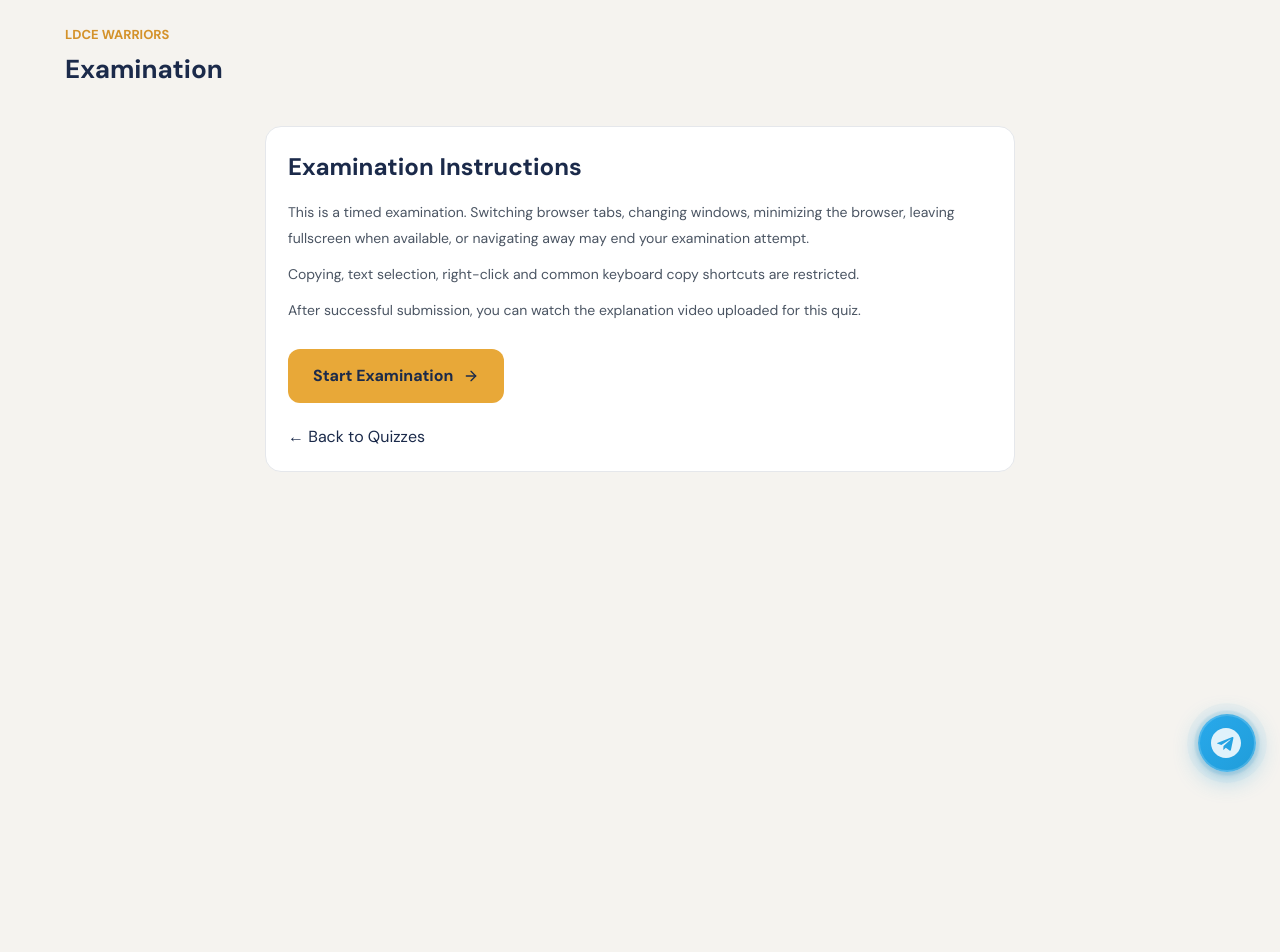
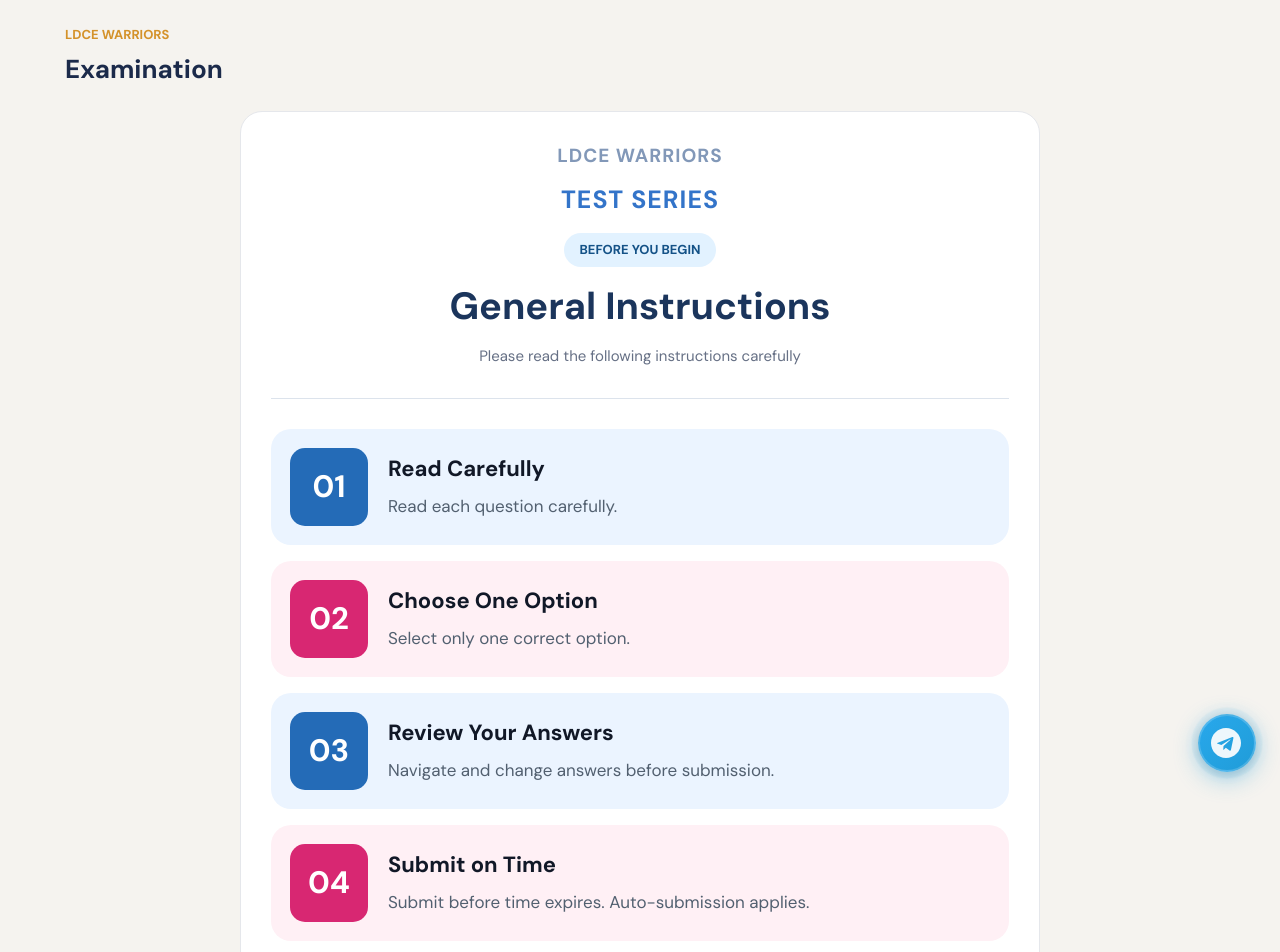
Before and after one commit to ramakalpasolutions-wq/ldcewarriors, a Next.js app: page /exam/1 in a window 1280 px wide. Shown: the top 952 px of the page. Before the commit the page ends 800 px from the top, so only its background shows below. Built offline with nearby package versions, Linux system fonts and the light colour scheme.

Commit message:
added quiz

```diff
--- a/src/app/exam/[id]/page.js
+++ b/src/app/exam/[id]/page.js
@@ -573,59 +573,131 @@ export default function ExamPage() {
 
         {/* BEFORE START */}
 
+
+{/* BEFORE START - GENERAL INSTRUCTIONS */}
+
 {status === 'ready' && (
-          <section
-            style={{
-              ...panel,
-              maxWidth: 750,
-              margin: '40px auto',
-            }}
+  <section className="ldce-instructions-page">
+
+    <div className="ldce-instructions-heading">
+      <span className="ldce-instructions-brand">
+        LDCE WARRIORS
+      </span>
+
+      <h3 className="ldce-instructions-series">
+        TEST SERIES
+      </h3>
+
+      <span className="ldce-instructions-label">
+        BEFORE YOU BEGIN
+      </span>
+
+      <h2>General Instructions</h2>
+
+      <p>
+        Please read the following instructions carefully
+      </p>
+    </div>
+
+    <div className="ldce-instructions-divider" />
+
+    <div className="ldce-instructions-list">
+      {[
+        {
+          number: '01',
+          title: 'Read Carefully',
+          description: 'Read each question carefully.',
+        },
+        {
+          number: '02',
+          title: 'Choose One Option',
+          description: 'Select only one correct option.',
+        },
+        {
+          number: '03',
+          title: 'Review Your Answers',
+          description:
+            'Navigate and change answers before submission.',
+        },
+        {
+          number: '04',
+          title: 'Submit on Time',
+          description:
+            'Submit before time expires. Auto-submission applies.',
+        },
+        {
+          number: '05',
+          title: 'Check Your Performance',
+          description:
+            'Review your results and explanations after submission.',
+        },
+      ].map((item, index) => (
+        <div
+          key={item.number}
+          className={`ldce-instruction-card ${
+            index % 2 === 0
+              ? 'ldce-instruction-blue'
+              : 'ldce-instruction-pink'
+          }`}
         >
-            <h2 className="ldce-instruction-title">
-              Examination Instructions
-            </h2>
-
-            <p className="ldce-instruction-text">
-              This is a timed examination.
-              Switching browser tabs, changing windows,
-              minimizing the browser, leaving fullscreen
-              when available, or navigating away may end
-              your examination attempt.
+          <div className="ldce-instruction-number">
+            {item.number}
+          </div>
+
+          <div className="ldce-instruction-content">
+            <h3>{item.title}</h3>
+            <p>{item.description}</p>
+          </div>
+        </div>
+      ))}
+    </div>
+
+    {/* EXAM SECURITY NOTICE */}
+
+    <div className="ldce-instruction-warning">
+      <FiAlertCircle size={22} />
+
+      <div>
+        <strong>Important Examination Rules</strong>
+
+        <p>
+          Switching tabs, minimizing the window,
+          leaving fullscreen mode or navigating away
+          may terminate your examination.
         </p>
-
-            <p className="ldce-instruction-text">
-              Copying, text selection, right-click and
-              common keyboard copy shortcuts are restricted.
-            </p>
-
-            <p className="ldce-instruction-text">
-              After successful submission, you can watch
-              the explanation video uploaded for this quiz.
-            </p>
+      </div>
+    </div>
 
     {message && (
-              <p className="ldce-exam-error">
-                <FiAlertCircle size={17} />
-                {message}
-              </p>
+      <div
+        className="ldce-instruction-error"
+        role="alert"
+      >
+        <FiAlertCircle size={18} />
+        <span>{message}</span>
+      </div>
     )}
+
+    {/* START EXAM BUTTON */}
 
     <button
       type="button"
-              className="ldce-start-button"
       onClick={startExam}
+      className="ldce-instructions-start"
     >
       Start Examination
-              <FiArrowRight />
+      <FiArrowRight size={22} />
     </button>
 
-            <p style={{ marginTop: 22 }}>
-              <Link href="/quiz">
+    <Link
+      href="/quiz"
+      className="ldce-instructions-back"
+    >
       ← Back to Quizzes
     </Link>
-            </p>
   </section>
 )}
+
 
         {/* LOADING */}
 
@@ -1338,6 +1410,267 @@ export default function ExamPage() {
             max-height: 220px;
           }
         }
+
+/* EXAM GENERAL INSTRUCTIONS */
+
+.ldce-instructions-page {
+  width: 100%;
+  max-width: 800px;
+  margin: 25px auto 50px;
+  padding: 30px;
+  background: #FFFFFF;
+  border: 1px solid #E5E7EB;
+  border-radius: 22px;
+}
+
+.ldce-instructions-heading {
+  text-align: center;
+}
+
+.ldce-instructions-brand {
+  display: block;
+  font-size: 19px;
+  font-weight: 900;
+  color: #8298B8;
+  letter-spacing: 1px;
+}
+
+.ldce-instructions-series {
+  margin-top: 10px;
+  font-size: 25px;
+  font-weight: 900;
+  color: #3374C9;
+  letter-spacing: 1px;
+}
+
+.ldce-instructions-label {
+  display: inline-block;
+  margin-top: 15px;
+  padding: 7px 16px;
+  border-radius: 25px;
+  background: #E2F2FF;
+  color: #145287;
+  font-size: 13px;
+  font-weight: 900;
+}
+
+.ldce-instructions-heading h2 {
+  margin-top: 17px;
+  font-size: clamp(28px, 4vw, 38px);
+  font-weight: 900;
+  color: #1B355C;
+  line-height: 1.2;
+}
+
+.ldce-instructions-heading > p {
+  margin-top: 15px;
+  color: #667085;
+  font-size: 15px;
+  line-height: 1.6;
+}
+
+.ldce-instructions-divider {
+  width: 100%;
+  height: 1px;
+  background: #DCE3EC;
+  margin: 30px 0;
+}
+
+/* NUMBERED INSTRUCTION CARDS */
+
+.ldce-instructions-list {
+  display: flex;
+  flex-direction: column;
+  gap: 16px;
+}
+
+.ldce-instruction-card {
+  display: flex;
+  align-items: center;
+  gap: 20px;
+  padding: 19px;
+  min-height: 115px;
+  border-radius: 20px;
+}
+
+.ldce-instruction-blue {
+  background: #EBF4FF;
+}
+
+.ldce-instruction-pink {
+  background: #FFF0F5;
+}
+
+.ldce-instruction-number {
+  display: flex;
+  align-items: center;
+  justify-content: center;
+  flex-shrink: 0;
+  width: 78px;
+  height: 78px;
+  border-radius: 15px;
+  font-size: 31px;
+  font-weight: 900;
+  color: #FFFFFF;
+}
+
+.ldce-instruction-blue .ldce-instruction-number {
+  background: #246BB7;
+}
+
+.ldce-instruction-pink .ldce-instruction-number {
+  background: #D82772;
+}
+
+.ldce-instruction-content {
+  min-width: 0;
+}
+
+.ldce-instruction-content h3 {
+  color: #111827;
+  font-size: 22px;
+  font-weight: 850;
+  line-height: 1.3;
+}
+
+.ldce-instruction-content p {
+  margin-top: 9px;
+  color: #526070;
+  font-size: 17px;
+  line-height: 1.6;
+}
+
+/* EXAM SECURITY NOTICE */
+
+.ldce-instruction-warning {
+  display: flex;
+  align-items: flex-start;
+  gap: 13px;
+  padding: 18px;
+  margin-top: 23px;
+  border-radius: 15px;
+  background: #FFF7E8;
+  border: 1px solid #F4D49B;
+  color: #8B5C0B;
+}
+
+.ldce-instruction-warning > svg {
+  flex-shrink: 0;
+}
+
+.ldce-instruction-warning strong {
+  display: block;
+  font-size: 15px;
+  font-weight: 850;
+}
+
+.ldce-instruction-warning p {
+  margin-top: 7px;
+  font-size: 13px;
+  line-height: 1.7;
+}
+
+.ldce-instruction-error {
+  display: flex;
+  align-items: center;
+  gap: 10px;
+  color: #B42318;
+  margin-top: 18px;
+  font-size: 14px;
+}
+
+/* START BUTTON */
+
+.ldce-instructions-start {
+  display: flex;
+  align-items: center;
+  justify-content: center;
+  gap: 12px;
+  width: 100%;
+  margin-top: 26px;
+  padding: 17px 24px;
+  border: none;
+  border-radius: 14px;
+  background: linear-gradient(
+    135deg,
+    #246BB7,
+    #114A90
+  );
+  color: #FFFFFF;
+  font-size: 18px;
+  font-weight: 850;
+  cursor: pointer;
+  transition: transform .2s, box-shadow .2s;
+}
+
+.ldce-instructions-start:hover {
+  transform: translateY(-2px);
+  box-shadow: 0 10px 24px rgba(36,107,183,.22);
+}
+
+.ldce-instructions-back {
+  display: block;
+  margin-top: 20px;
+  text-align: center;
+  color: #667085;
+  font-size: 14px;
+  font-weight: 700;
+  text-decoration: none;
+}
+
+/* MOBILE RESPONSIVE */
+
+@media (max-width: 600px) {
+  .ldce-instructions-page {
+    margin: 15px auto 35px;
+    padding: 18px 14px 24px;
+    border-radius: 16px;
+  }
+
+  .ldce-instructions-brand {
+    font-size: 17px;
+  }
+
+  .ldce-instructions-series {
+    font-size: 22px;
+  }
+
+  .ldce-instructions-heading h2 {
+    font-size: 30px;
+  }
+
+  .ldce-instructions-heading > p {
+    font-size: 13px;
+  }
+
+  .ldce-instruction-card {
+    gap: 14px;
+    padding: 14px;
+    min-height: 104px;
+    border-radius: 17px;
+  }
+
+  .ldce-instruction-number {
+    width: 64px;
+    height: 64px;
+    border-radius: 12px;
+    font-size: 26px;
+  }
+
+  .ldce-instruction-content h3 {
+    font-size: 17px;
+  }
+
+  .ldce-instruction-content p {
+    font-size: 14px;
+    margin-top: 6px;
+  }
+
+  .ldce-instructions-start {
+    font-size: 16px;
+  }
+}
+
       `}</style>
     </main>
   )
```
Lines whose indentation alone changed are shown as unchanged.
